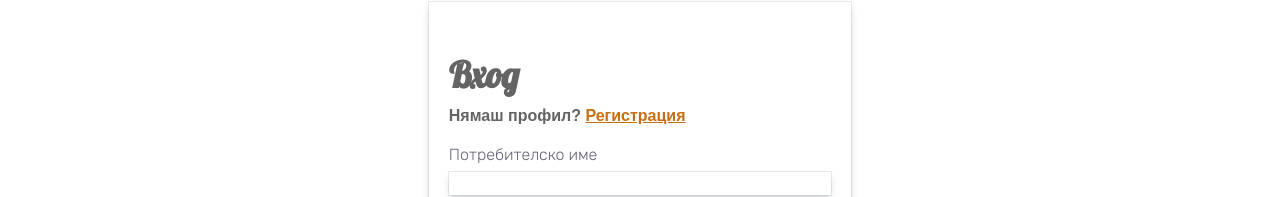
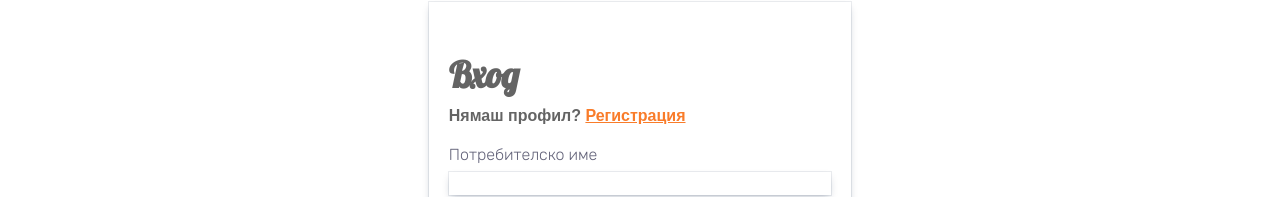
Before and after one commit to entropy88/beer-project, a React (Create React App) app: page /login in a window 1280 px wide. Shown: the part 103-300 px from the top of the page. Built offline with nearby package versions, Linux system fonts and the light colour scheme.

Commit message:
added color to links

```diff
--- a/src/components/Login/Login.module.css
+++ b/src/components/Login/Login.module.css
@@ -18,7 +18,7 @@
   }
 
   .navigateLink{
-    color:#C96E12
+    color:#F97C2A;
   }
 
   .subtitle {
--- a/src/components/Register/Register.module.css
+++ b/src/components/Register/Register.module.css
@@ -17,7 +17,7 @@
     margin-top: 30px;
   }
   .navigateLink{
-    color:#C96E12
+    color:#F97C2A;
   }
 
   .subtitle {
```
